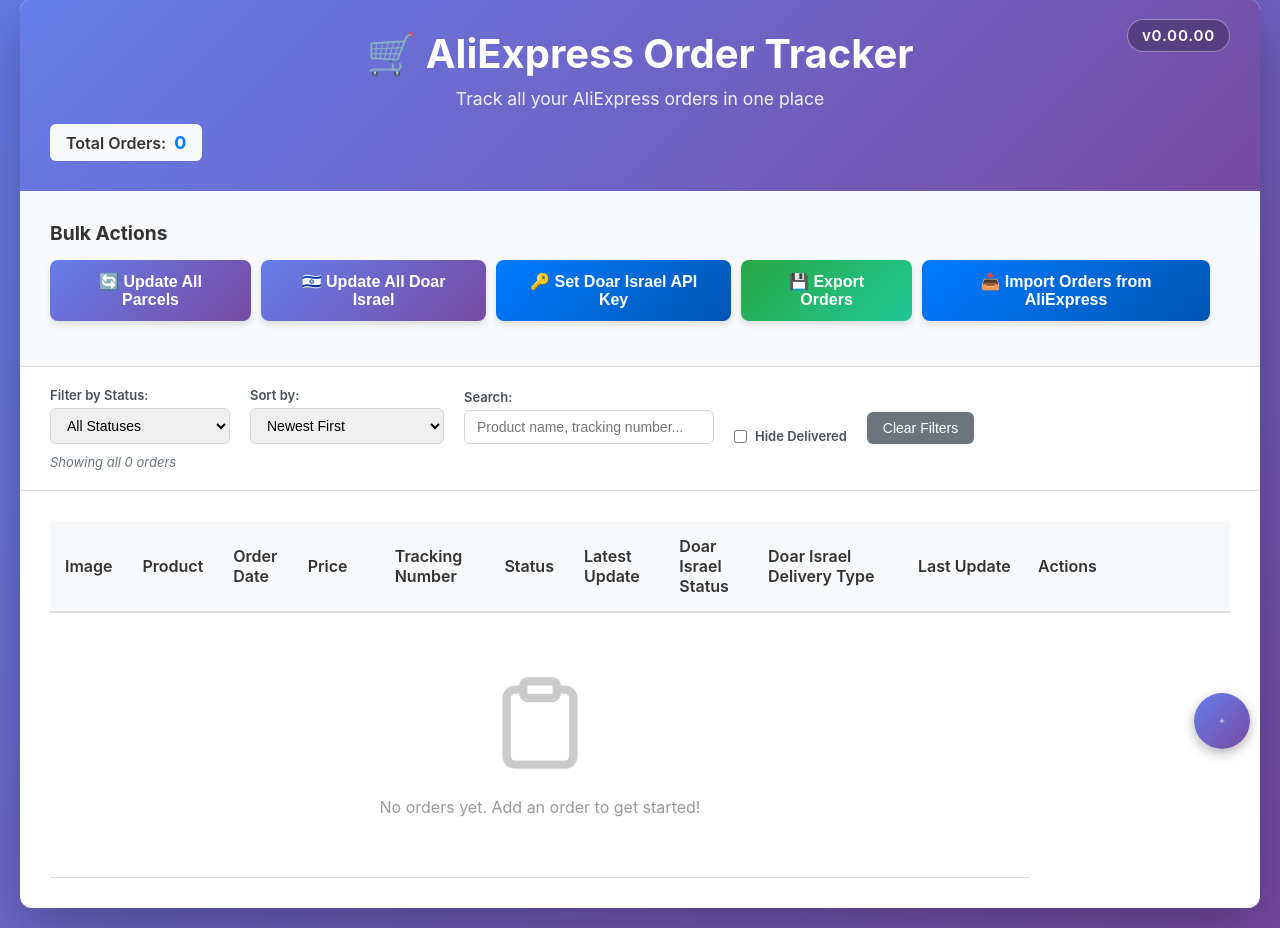
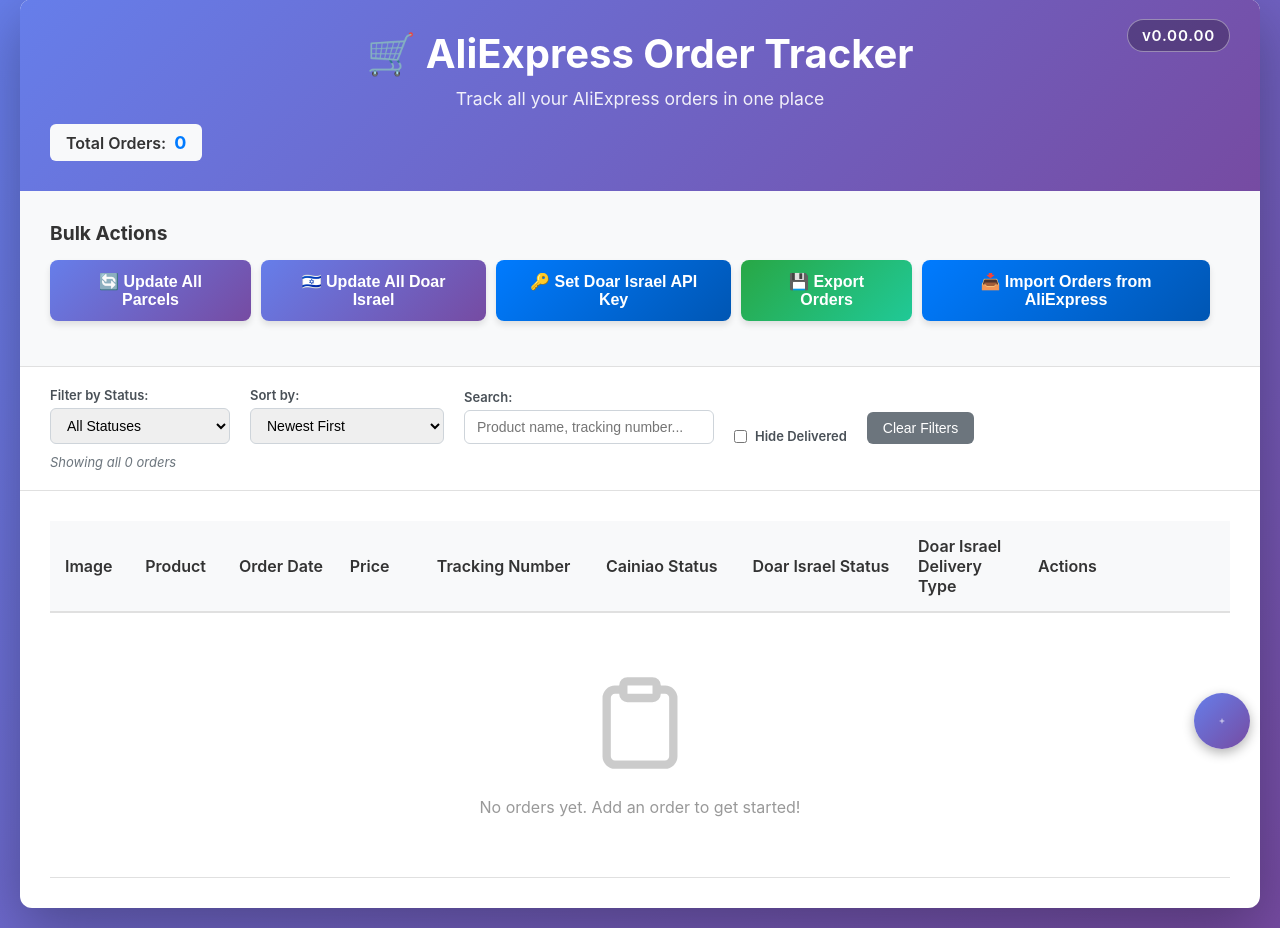
Before and after one commit to MichaelMIL/aliexpress_tracker, a Flask app: page / in a window 1280 px wide. Shown: the part 21-949 px from the top of the page. Run offline with Flask 3, Linux system fonts and the light colour scheme; data that the repository does not hold is empty.

Commit message:
Unify Cainiao status column and add Doar timestamps

```diff
--- a/static/css/table.css
+++ b/static/css/table.css
@@ -25,22 +25,15 @@
     padding: 15px 8px;
 }
 
-#ordersTable th:nth-child(9),
-#ordersTable td:nth-child(9) {
-    width: 150px;
-    max-width: 150px;
-    padding: 15px 8px;
-}
-
-#ordersTable th:nth-child(10),
-#ordersTable td:nth-child(10) {
+#ordersTable th:nth-child(8),
+#ordersTable td:nth-child(8) {
     width: 120px;
     max-width: 120px;
     padding: 15px 8px;
 }
 
-#ordersTable th:nth-child(11),
-#ordersTable td:nth-child(11) {
+#ordersTable th:nth-child(9),
+#ordersTable td:nth-child(9) {
     width: 200px;
     max-width: 200px;
     padding: 15px 8px;
--- a/static/js/ui.js
+++ b/static/js/ui.js
@@ -41,6 +41,8 @@
             const doarStatusField = doarTrackingInfo.status_field || '';
             const doarEvents = doarTrackingInfo.events || [];
             const doarDeliveryType = doarTrackingInfo.delivery_type || '';
+            const latestDoarEvent = doarEvents.length > 0 ? doarEvents[0] : null;
+            const doarLastUpdate = (doarTrackingInfo.last_update_date || doarTrackingInfo.last_update || (latestDoarEvent ? latestDoarEvent.date : '')) || '';
 
             // Use placeholder if no image or if image URL looks invalid
             const imageUrl = order.product_image || '';
@@ -120,17 +122,16 @@
                     </div>
                 </td>
                 <td>
-                    <div class="status-cell">
+                    <div class="cainiao-status-cell">
                         <span class="status-badge status-${trackingStatus.toLowerCase().replace(/\s+/g, '-')}">${trackingStatus}</span>
-                    </div>
-                </td>
-                <td>
-                    <div class="latest-update-cell">
                         ${latestStanderdDesc ? `
-                            <span class="latest-update-text" title="${latestStanderdDesc}">${latestStanderdDesc.length > 50 ? latestStanderdDesc.substring(0, 50) + '...' : latestStanderdDesc}</span>
+                            <span class="latest-update-text" title="${latestStanderdDesc}">${latestStanderdDesc.length > 60 ? latestStanderdDesc.substring(0, 60) + '...' : latestStanderdDesc}</span>
                         ` : '<span class="no-update">No update</span>'}
+                        ${trackingInfo.last_update_date ? `
+                            <span class="cainiao-last-update" title="${trackingInfo.last_update_date}">Last update: ${trackingInfo.last_update_date}</span>
+                        ` : ''}
                         ${hasTracking ? `
-                            <div style="display: flex; gap: 4px; margin-top: 4px; flex-wrap: wrap;">
+                            <div class="cainiao-actions">
                                 ${trackingEvents.length > 0 ? `<button class="btn-small btn-events" onclick="showEvents(${order.id})" title="View all events" style="font-size: 10px; padding: 2px 6px;">📦 Events</button>` : ''}
                                 <button class="btn-small btn-tracking" onclick="refreshTracking(${order.id}, event)" title="Refresh tracking" style="font-size: 10px; padding: 2px 6px;">🔄 Update</button>
                             </div>
@@ -142,6 +143,7 @@
                         ${doarStatus !== 'N/A' ? `
                             <span class="status-badge status-${doarStatus.toLowerCase().replace(/\s+/g, '-')}" title="${doarDeliveryType ? 'Delivery: ' + doarDeliveryType : ''}">${doarStatus}</span>
                             ${doarStatusField ? `<div style="font-size: 11px; color: #666; margin-top: 4px;">${doarStatusField}</div>` : ''}
+                            ${doarLastUpdate ? `<span class="doar-last-update" title="${doarLastUpdate}">Last update: ${doarLastUpdate}</span>` : ''}
                         ` : '<span class="no-update">N/A</span>'}
                         ${hasTracking ? `
                             <div style="display: flex; gap: 4px; margin-top: 4px; flex-wrap: wrap;">
@@ -154,13 +156,6 @@
                 <td>
                     <div class="doar-delivery-cell">
                         ${doarDeliveryType ? `<span class="doar-delivery-text delivery-type-${doarDeliveryType.replace(/\s+/g, '-')}">${doarDeliveryType}</span>` : '<span class="no-update">N/A</span>'}
-                    </div>
-                </td>
-                <td>
-                    <div class="last-update-cell">
-                        ${trackingInfo.last_update_date ? `
-                            <span class="last-update-date" title="${trackingInfo.last_update_date}">${trackingInfo.last_update_date}</span>
-                        ` : '<span class="no-update">N/A</span>'}
                     </div>
                 </td>
                 <td>
--- a/templates/index.html
+++ b/templates/index.html
@@ -99,17 +99,15 @@
                         <th>Order Date</th>
                         <th>Price</th>
                         <th>Tracking Number</th>
-                        <th>Status</th>
-                        <th>Latest Update</th>
+                        <th>Cainiao Status</th>
                         <th>Doar Israel Status</th>
                         <th>Doar Israel Delivery Type</th>
-                        <th>Last Update</th>
                         <th>Actions</th>
                     </tr>
                 </thead>
                 <tbody id="ordersTableBody">
                     <tr>
-                    <td colspan="11" class="empty-state">
+                    <td colspan="9" class="empty-state">
                             <div>
                                 <svg viewBox="0 0 24 24" fill="none" stroke="currentColor" stroke-width="2">
                                     <path d="M16 4h2a2 2 0 0 1 2 2v14a2 2 0 0 1-2 2H6a2 2 0 0 1-2-2V6a2 2 0 0 1 2-2h2"></path>
```
Also changed, not shown: other parts of static/css/table.css (+24 -26 lines).
